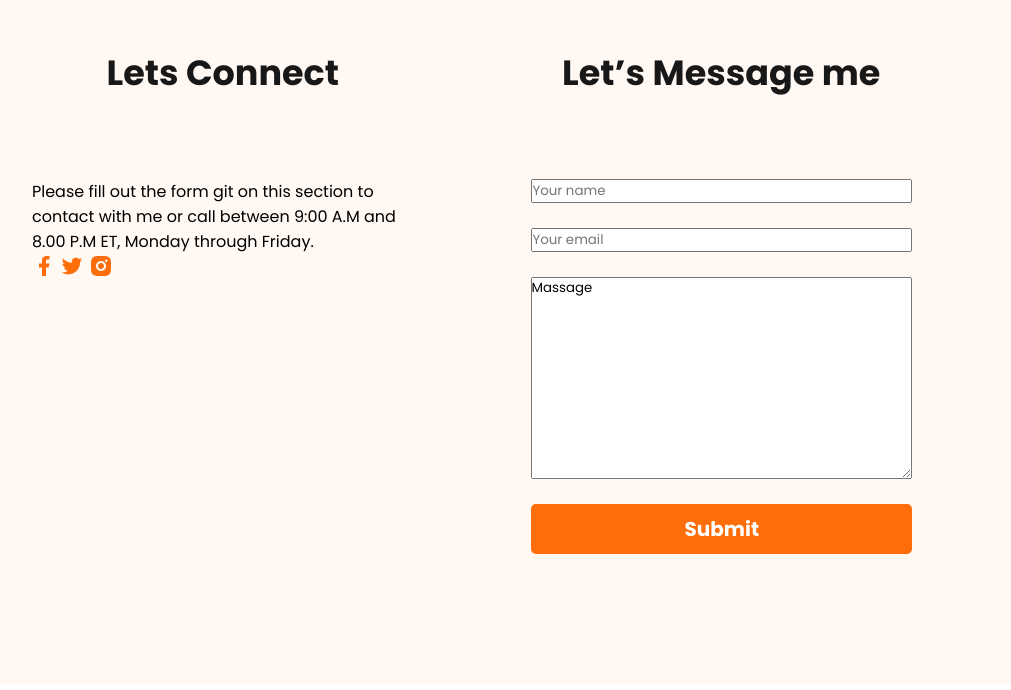
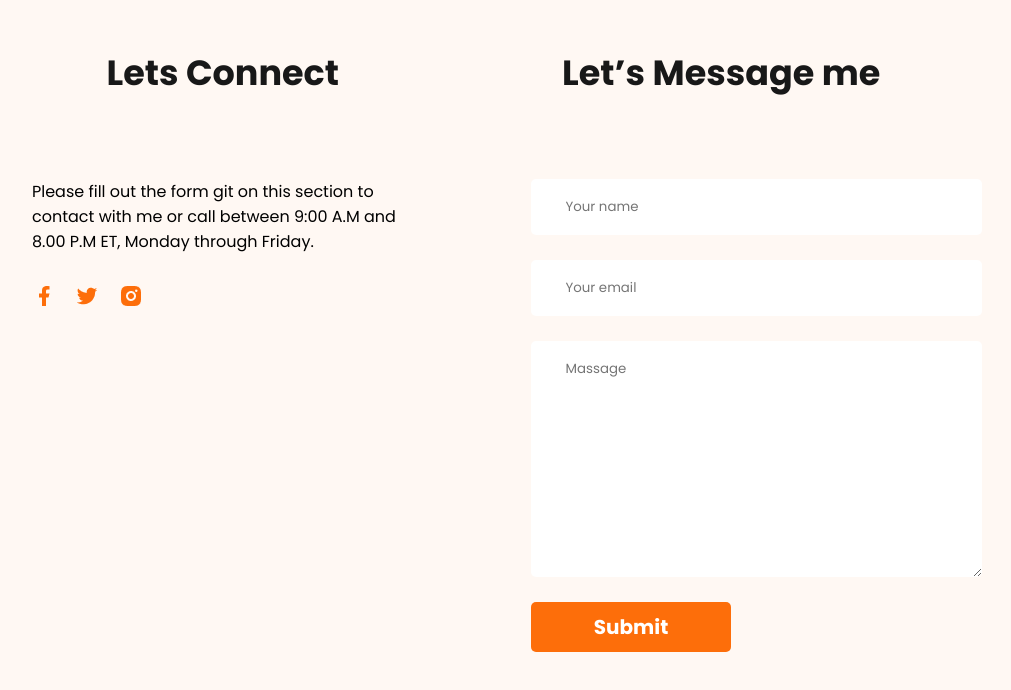
Before and after one commit to abubakar1010/web_developer_portfolio, a plain HTML site: page index.html in a window 1280 px wide. Shown: the part 3227-3917 px from the top of the page, without its empty margins (168-1179 px from the left). Drawn offline with Linux system fonts and the light colour scheme.

Commit message:
Completed full page

```diff
--- a/index.html
+++ b/index.html
@@ -213,7 +213,7 @@
       <h3 class="section-title">Lets Connect</h3>
       <p class="fotter-column-description">Please fill out the form git on this section to contact with me or call between
         9:00 A.M and 8.00 P.M ET, Monday through Friday.</p>
-      <div class="socal-link">
+      <div class="social-link">
         <a href="#"><img src="images/icons/facebook.png" alt=""></a>
         <a href="#"><img src="images/icons/twitter.png" alt=""></a>
             <a href=""><img src="images/icons/insta.png" alt=""></a>
@@ -225,7 +225,7 @@
         <input type="text" name="" placeholder="Your name" id="">
         <input type="email" name="" id="" placeholder="Your email">
         <textarea name="" id="" cols="30" rows="10">Massage</textarea>
-        <button type="submit" class="primary-button">Submit</button>
+        <button type="submit" class="primary-button form-button">Submit</button>
 
       </form>
     </div>
--- a/styles/style.css
+++ b/styles/style.css
@@ -235,3 +235,19 @@ footer{
   flex-direction: column;
   gap: 25px;
 }
+
+.contact-form input[type="text"],.contact-form input[type="email"], textarea{
+  padding: 18px 35px;
+  color: var(--primary-text-color);
+  border-radius: 5px;
+  background-color: var(--button-text-color);
+  border: none;
+  width: 100%;
+}
+.form-button{
+  width: 200px;
+}
+.social-link a img{
+  margin-right: 15px;
+  margin-top: 30px;
+}
```
